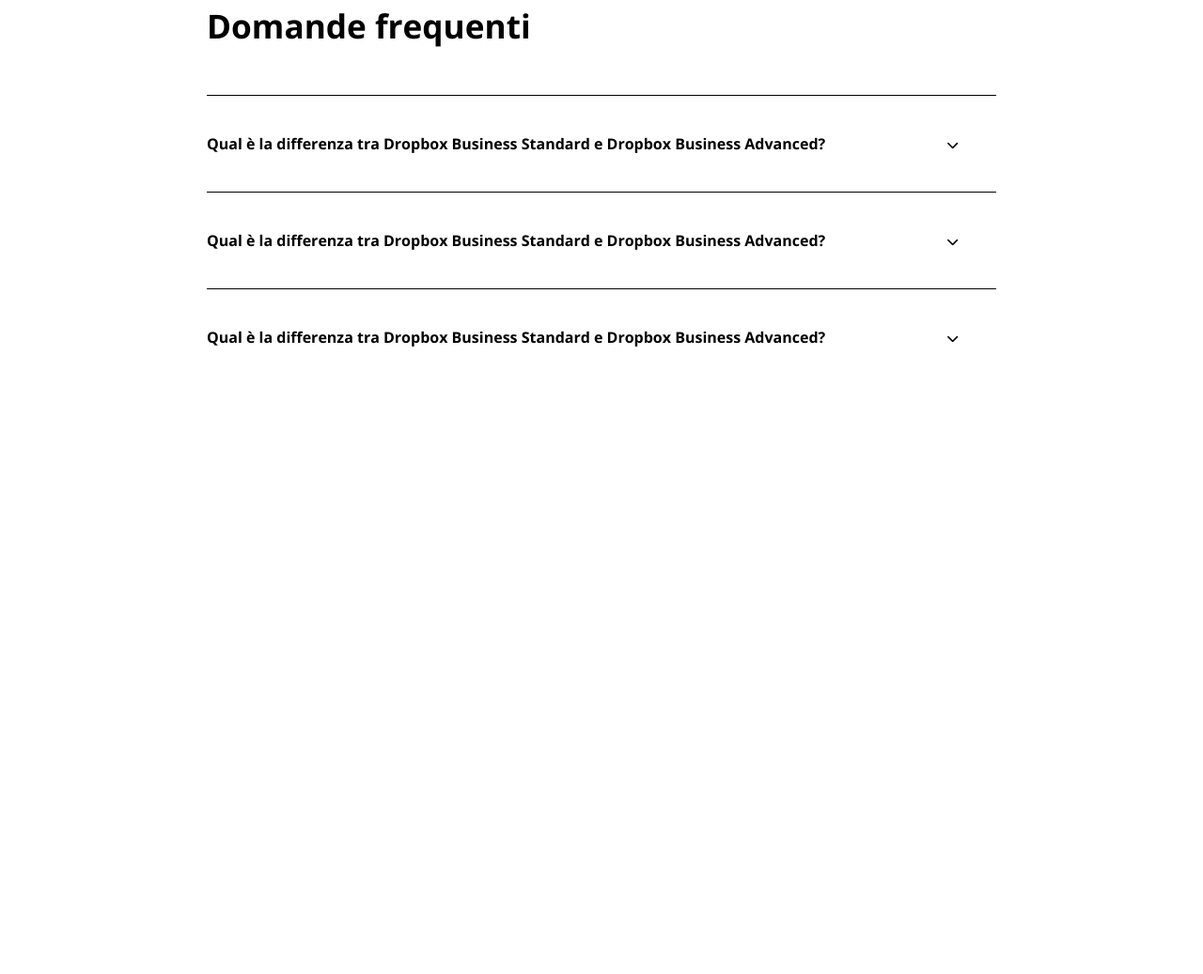
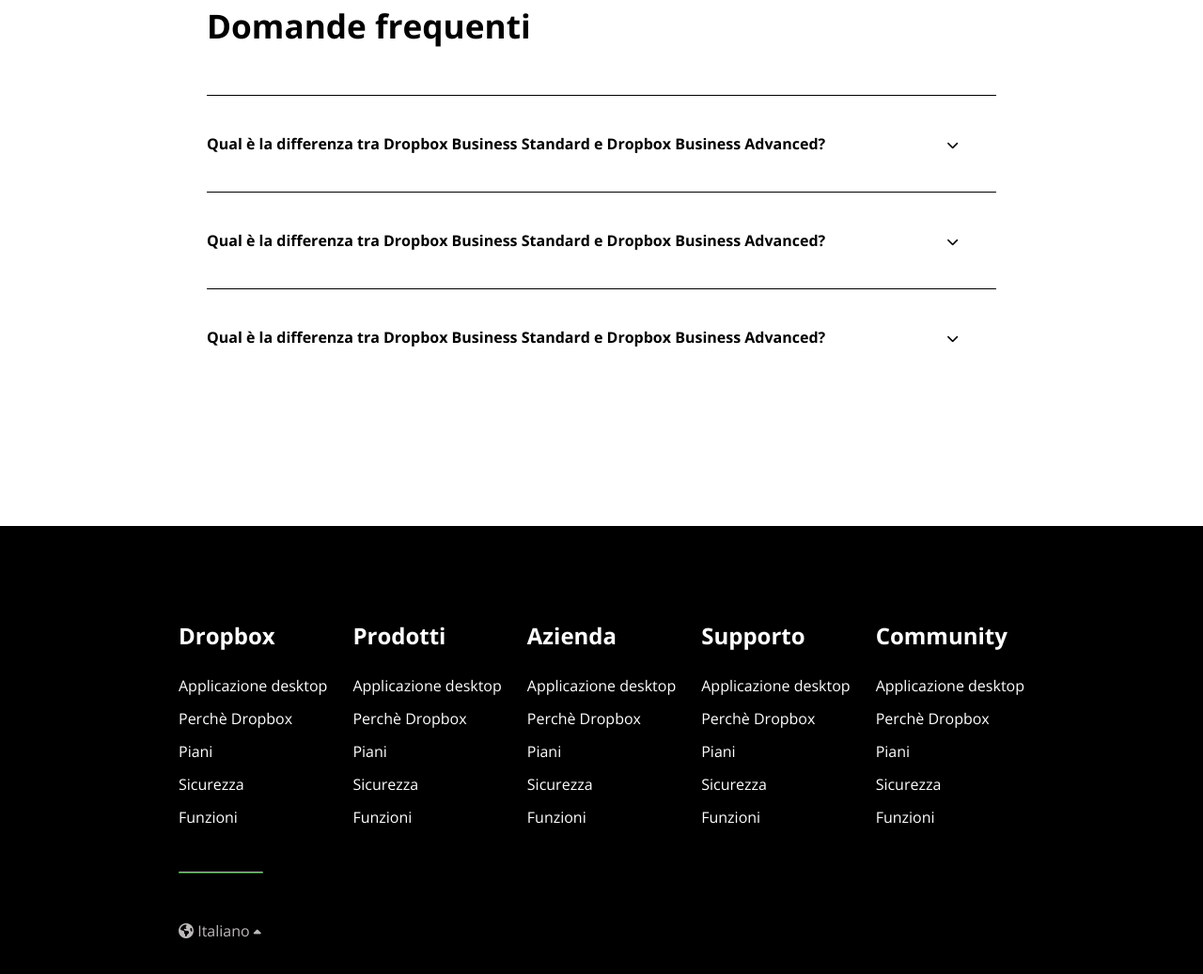
Before and after one commit to marraguglielmo/htmlcss-dropbox, a plain HTML site: page index.html in a window 1280 px wide. Shown: the part 5881-6918 px from the top of the page at 94% size. Before the commit the page ends 6291 px from the top, so only its background shows below. Drawn offline with nearby package versions, Linux system fonts and the light colour scheme.

Commit message:
[add] footer

```diff
--- a/css/style.css
+++ b/css/style.css
@@ -21,7 +21,6 @@
 body{
     font-family: 'Open Sans', sans-serif;
     margin-top: 70px;
-    /* background-color: green; */
 }
 .debug{
     border: 1px solid green;
@@ -161,7 +160,8 @@
 .partner,
 .business,
 .pre-gallery,
-.after-gallery{
+.after-gallery,
+.faq{
     margin-bottom: 150px;
 }
 
@@ -491,3 +491,45 @@
     margin-right: 40px;
     font-size: .8rem;
 }
+
+/* FOOTER */
+footer{
+    background-color: var(--bg-footer);
+    justify-content: center;
+    color: white;
+    padding: 100px 0;
+}
+footer .big-container{
+    flex-direction: column;
+    min-width: 900px;
+}
+footer .big-container .footer-list{
+    justify-content: space-between;
+    width: 100%;
+}
+footer ul{
+    line-height: 35px;
+}
+footer h3{
+    margin-bottom: 20px;
+}
+footer a{
+    color: white;
+}
+footer a:hover{
+    color: var(--border-gray);
+}
+footer .grey-row{
+    width: 10%;
+}
+footer .big-container .language{
+    color: var(--border-gray);
+}
+footer .big-container .language > *:hover{
+    cursor: pointer;
+    color: var(--text-gray);
+}
+footer .big-container .language .fa-sort-up{
+    vertical-align: bottom;
+    font-size: .8rem
+}
--- a/index.html
+++ b/index.html
@@ -550,7 +550,7 @@
                     <!-- FAQ -->
                     <section>
                         <div class="main-container d-flex">
-                            <div class="faq">
+                            <section class="faq">
                                 <h2>Domande frequenti</h2>
 
                                 <!-- row 1 -->
@@ -569,33 +569,86 @@
                                     <span><i class="fa-solid fa-chevron-down"></i></span>
                                 </div>
 
-                            </div>
+                            </section>
                         </div>
                     </section>
                     <!-- /FAQ -->
-
-
-
-
-
-
-
-
-
-
-
-
-
-
-
-
         </main>
     <!-- /MAIN -->
 
 
     <!-- FOOTER -->
-    <footer>
+    <footer class="d-flex">
+        <section class="big-container d-flex">
+            <div class="footer-list d-flex">
+                    <!-- DROPBOX -->
+                <div>
+                    <h3>Dropbox</h3>
+                    <ul>
+                        <li><a href="#">Applicazione desktop</a></li>
+                        <li><a href="#">Perchè Dropbox</a></li>
+                        <li><a href="#">Piani</a></li>
+                        <li><a href="#">Sicurezza</a></li>
+                        <li><a href="#">Funzioni</a></li>
+                    </ul>
+                </div>
+                <!-- PRODOTTI -->
+                <div>
+                    <h3>Prodotti</h3>
+                    <ul>
+                        <li><a href="#">Applicazione desktop</a></li>
+                        <li><a href="#">Perchè Dropbox</a></li>
+                        <li><a href="#">Piani</a></li>
+                        <li><a href="#">Sicurezza</a></li>
+                        <li><a href="#">Funzioni</a></li>
+                    </ul>
+                </div>
+                <!-- AZIENDA -->
+                <div>
+                    <h3>Azienda</h3>
+                    <ul>
+                        <li><a href="#">Applicazione desktop</a></li>
+                        <li><a href="#">Perchè Dropbox</a></li>
+                        <li><a href="#">Piani</a></li>
+                        <li><a href="#">Sicurezza</a></li>
+                        <li><a href="#">Funzioni</a></li>
+                    </ul>
+                </div>
+                <!-- SUPPORTO -->
+                <div>
+                    <h3>Supporto</h3>
+                    <ul>
+                        <li><a href="#">Applicazione desktop</a></li>
+                        <li><a href="#">Perchè Dropbox</a></li>
+                        <li><a href="#">Piani</a></li>
+                        <li><a href="#">Sicurezza</a></li>
+                        <li><a href="#">Funzioni</a></li>
+                    </ul>
+                </div>
+                <!-- COMMUNITY -->
+                <div>
+                    <h3>Community</h3>
+                    <ul>
+                        <li><a href="#">Applicazione desktop</a></li>
+                        <li><a href="#">Perchè Dropbox</a></li>
+                        <li><a href="#">Piani</a></li>
+                        <li><a href="#">Sicurezza</a></li>
+                        <li><a href="#">Funzioni</a></li>
+                    </ul>
+                </div>
+            </div>
 
+            <!-- grey row -->
+            <div class="grey-row debug"></div>
+
+            <div class="language">
+                <span><i class="fa-solid fa-earth-americas"></i></span>
+                <span>Italiano</span>
+                <span><i class="fa-solid fa-sort-up"></i></span>
+            </div>
+
+
+        </section>
     </footer>
     <!-- /FOOTER -->
 
```
